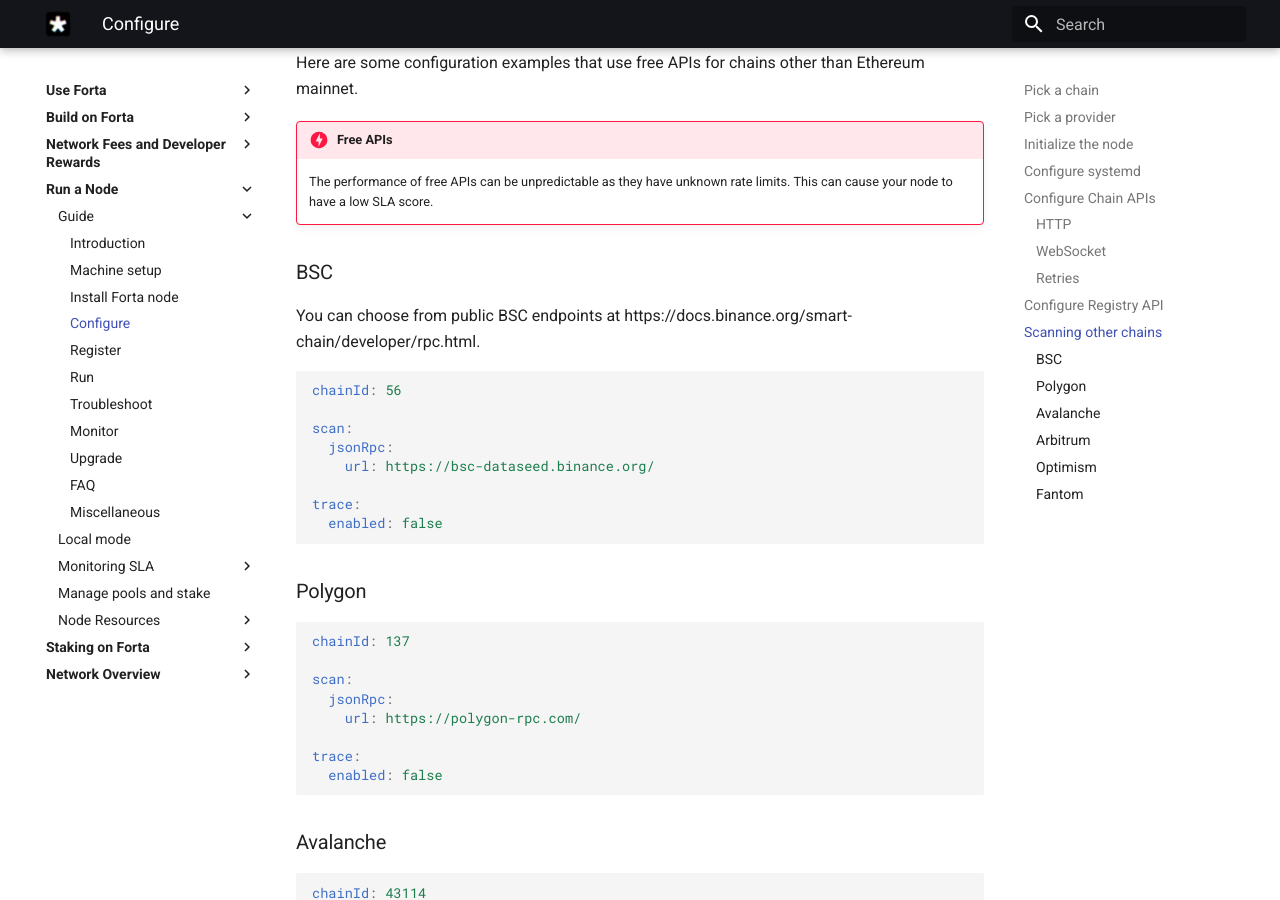
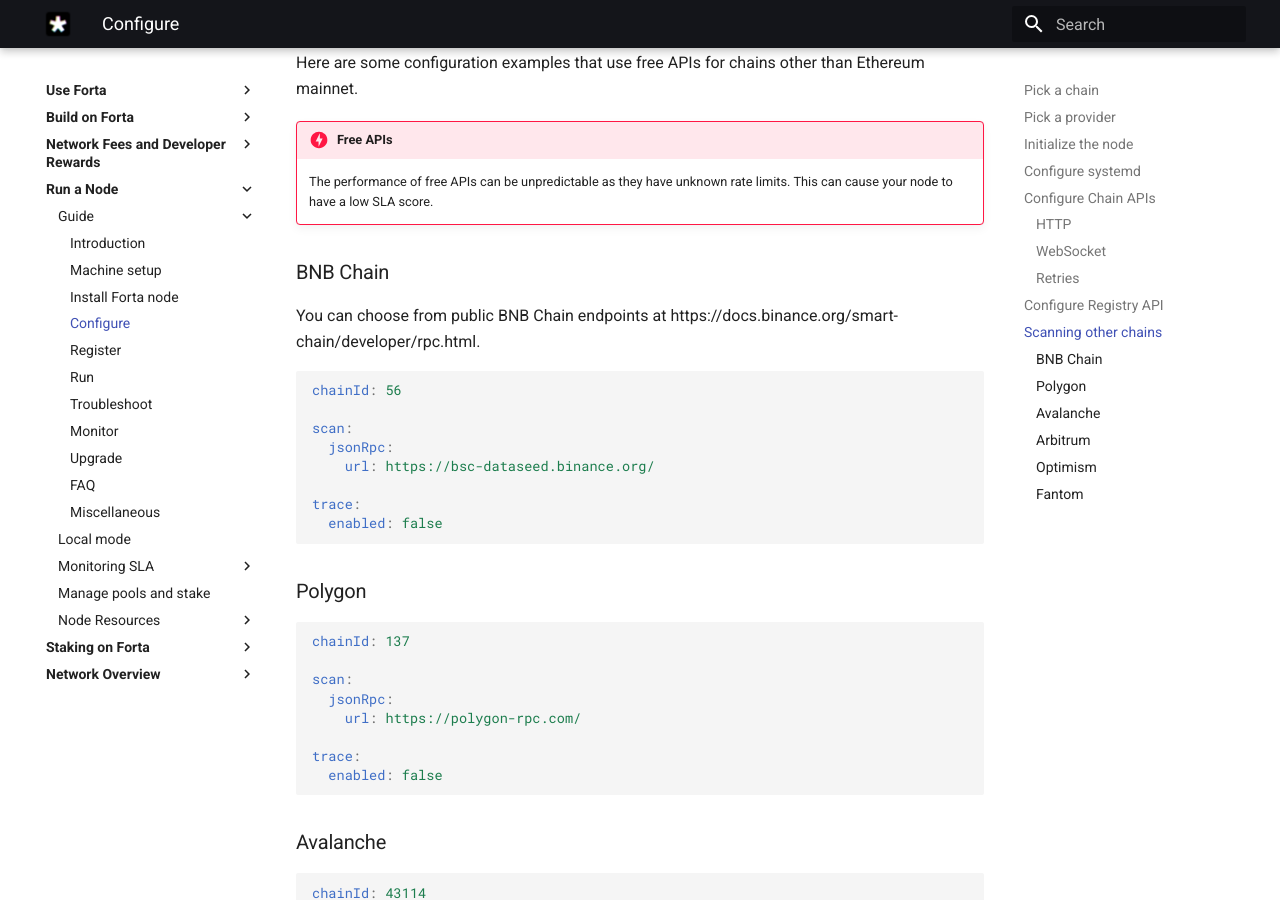
Before and after one commit to forta-network/docs, an MkDocs documentation site: the page built from docs/scan-node/configure.md, in a window 1280 px wide and 900 px high, scrolled down 5912 px. Built offline with MkDocs 1.6.1 and Material for MkDocs 9.7.7, drawn with Linux system fonts in a browser that asks for light colours.

Commit message:
Replace 'BSC' with 'BNB Chain'

````diff
--- a/docs/scan-node/configure.md
+++ b/docs/scan-node/configure.md
@@ -207,9 +207,9 @@
 !!! danger "Free APIs"
     The performance of free APIs can be unpredictable as they have unknown rate limits. This can cause your node to have a low SLA score.
 
-### BSC
+### BNB Chain
 
-You can choose from public BSC endpoints at https://docs.binance.org/smart-chain/developer/rpc.html.
+You can choose from public BNB Chain endpoints at https://docs.binance.org/smart-chain/developer/rpc.html.
 
 ```yaml
 chainId: 56
--- a/docs/sharding.md
+++ b/docs/sharding.md
@@ -50,13 +50,13 @@
 
 ## How to determine the right sharding configuration?
 
-Sharding is needed if your bot is unable to keep up with the transaction/block/alert throughput of the chain. It essentially is too slow. For instance, BSC adds a block every 3 seconds; recently, there are about 70 tx in each block on average. This means, the bot needs to process a tx in approximately 40ms. If your bot is slower than this, the bot may fall behind and transactions are dropped.
+Sharding is needed if your bot is unable to keep up with the transaction/block/alert throughput of the chain. It essentially is too slow. For instance, BNB Chain adds a block every 3 seconds; recently, there are about 70 tx in each block on average. This means, the bot needs to process a tx in approximately 40ms. If your bot is slower than this, the bot may fall behind and transactions are dropped.
 
 The first step would be to assess whether the bot indeed drops transactions. The bot health page provides insights through the Dropped view ([example](https://explorer.forta.network/bot/0xa91a31df513afff32b9d85a2c2b7e786fdd681b3cdd8d93d6074943ba31ae400)).
 
 Second, start measuring the performance of your bot through a unit test. In this test, you would want to exercise the different code paths of your bot (the cheap and expensive paths) and calculate a weighted average processing time based on the performance of these code paths ([example](https://github.com/forta-network/starter-kits/blob/main/funding-tornado-cash-py/src/agent_test.py)).
 
-Once the performance is known, one can derive a sharding configuration. For instance, if your bot takes 120ms on average to process a transaction, it would be too slow for the BSC chain. In that case, you would want to distribute the transactions to approximately 3 shards.
+Once the performance is known, one can derive a sharding configuration. For instance, if your bot takes 120ms on average to process a transaction, it would be too slow for the BNB Chain. In that case, you would want to distribute the transactions to approximately 3 shards.
 
 Once configured, it is essential to deploy the bot and review the bot stats page. You tested your bot on your local machine and the performance of your machine may differ from the scan nodes on the network. Some experimentation and iteration may be needed to utilize sharding in a way where every transaction/block gets processed reliably.
 
````
